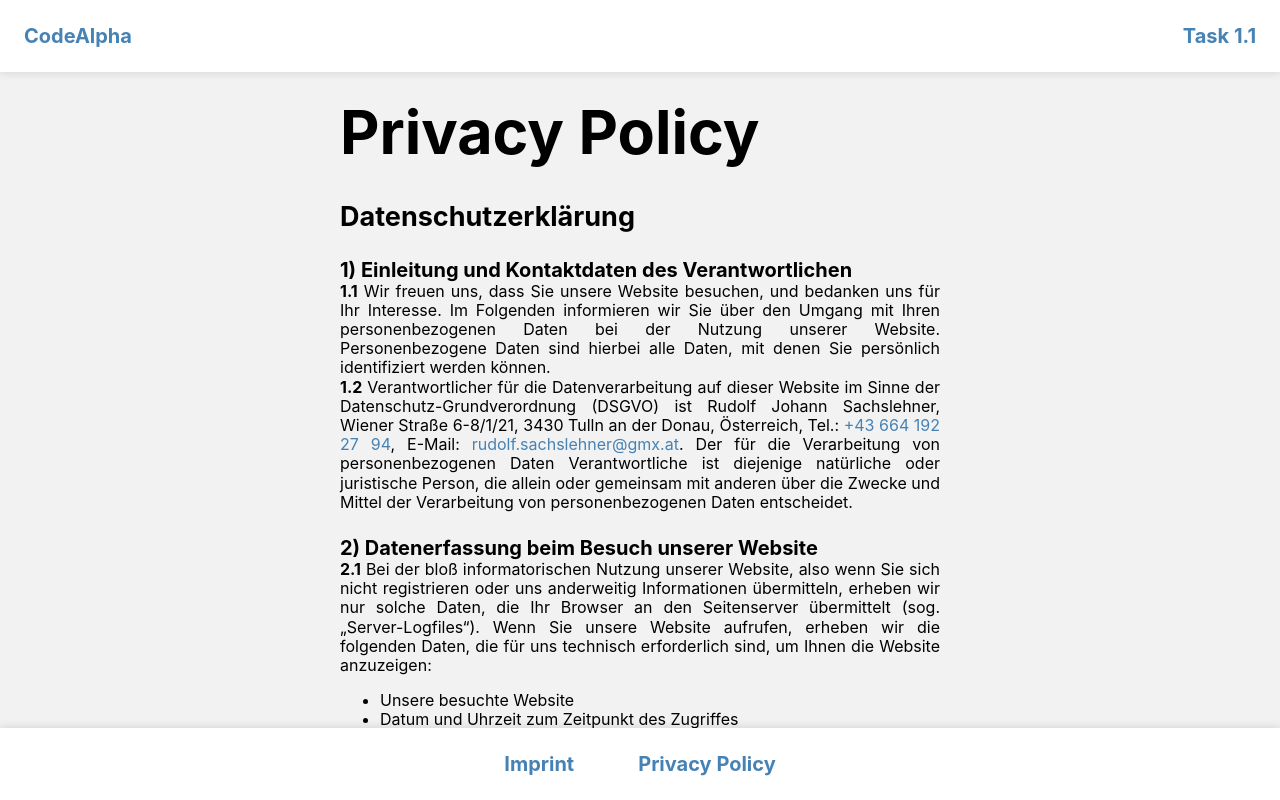
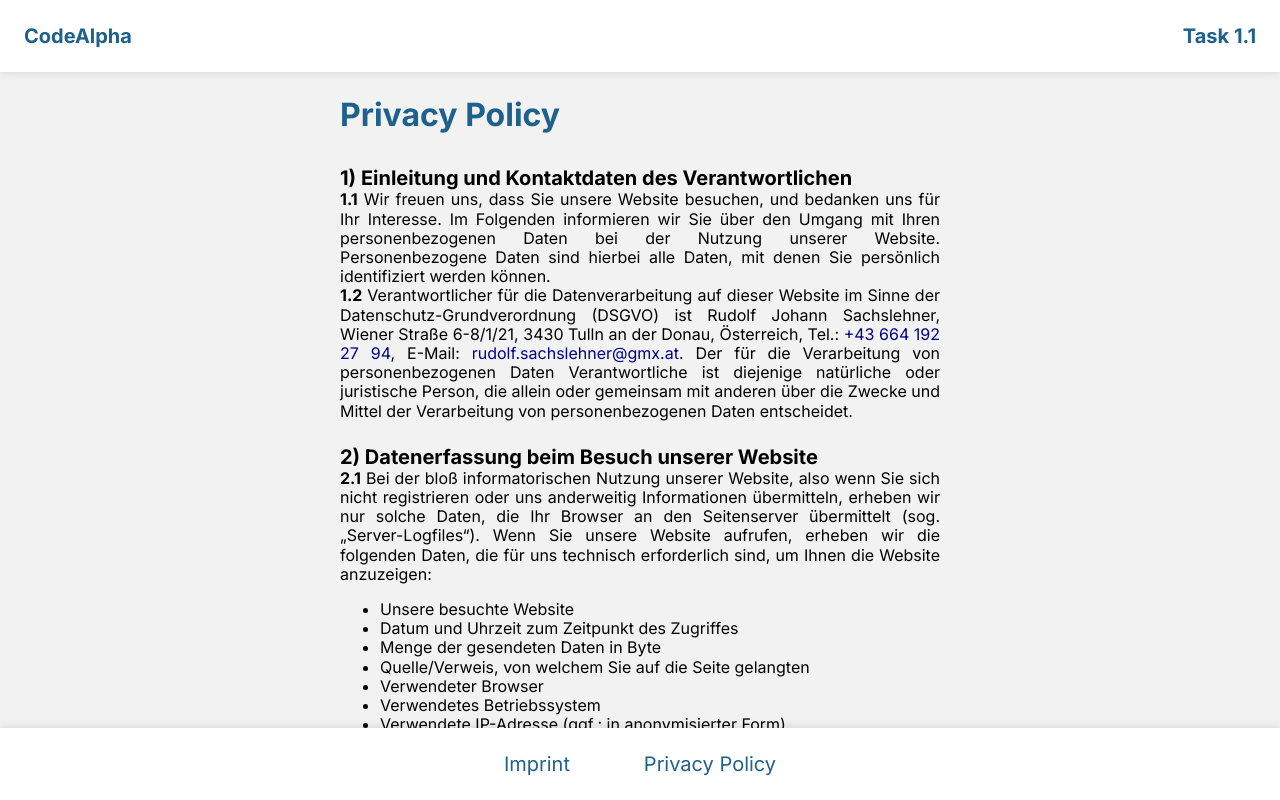
Before and after one commit to ProRuan/CodeAlpha_Age_Calculator, a website: page privacy-policy.html in a window 1280 px wide. Drawn offline with Linux system fonts and the light colour scheme.

Commit message:
completed styles

```diff
--- a/assets/styles/legal-text.css
+++ b/assets/styles/legal-text.css
@@ -1,100 +1,50 @@
-body {
-    margin: 0;
-    min-height: 100vh;
-    font-family: 'Inter', Arial, Helvetica, sans-serif;
-    font-size: 16px;
-    font-weight: 400;
-    line-height: 19.2px;
-    color: black;
-    background-color: rgba(0, 0, 0, 0.05);
-    display: flex;
-    flex-direction: column;
-    justify-content: space-between;
+main {
+    box-sizing: border-box;
+    padding: 24px;
+    overflow-y: auto;
 }
 
-/* header styles - start */
-header {
-    padding: 24px;
-    background-color: white;
-    box-shadow: 0 2px 8px 0 rgba(0, 0, 0, 0.1);
-    display: flex;
-    justify-content: space-between;
-    align-items: center;
-}
-
-.header-text {
-    font-family: 'Inter', Arial, Helvetica, sans-serif;
-    font-size: 20px;
-    font-weight: 700;
-    line-height: 24px;
-    color: steelblue;
-}
-
-.profile {
-    border-radius: 50%;
-    width: 40px;
-    height: 40px;
-    background-color: steelblue;
-    display: flex;
-    justify-content: center;
-    align-items: center;
-}
-
-.profile-text {
-    font-family: 'Inter', Arial, Helvetica, sans-serif;
-    font-size: 14px;
-    font-weight: 400;
-    line-height: 16.8px;
-    text-align: center;
-    color: white;
-}
-
-/* header styles - end */
-
-/* add missing styles!!!*/
-
-/* other styles - start */
-
-.other-component {
-    /* box-sizing: border-box;
-    padding: 110px 96px; */
+.legal-text {
     max-width: 600px;
+    height: 100%;
+    font-size: 16px;
+    line-height: 19.2px;
     display: flex;
     flex-direction: column;
     gap: 32px;
-    /* min-height: 100%; */
-    color: black;
+    color: var(--black);
 }
 
-.headline-2 {
-    margin: 0;
-    font-family: 'Inter', Arial, Helvetica, sans-serif;
-    font-size: 61px;
+.headline {
+    font-size: 32px;
     font-weight: 700;
-    line-height: 73.2px;
+    line-height: 38.4px;
+    color: var(--blue);
 }
 
-/* .other-title {
-    max-width: 600px;
-} */
-
-p {
-    margin: 0;
-    text-align: justify;
-}
-
-.other-content {
+.content {
     display: flex;
     flex-direction: column;
     gap: 24px;
-    /* max-width: 600px; */
-    /* max-width: 688px; */
-    /* max-width: 1016px; */
+}
+
+.imprint {
+    display: flex;
+    flex-direction: column;
+    gap: 16px;
+}
+
+.address {
+    font-style: normal;
+}
+
+p {
+    text-align: justify;
 }
 
 .important-link {
     text-decoration: none;
-    color: steelblue;
+    color: darkblue;
 }
 
 .important-link:hover {
@@ -107,102 +57,31 @@ p {
     gap: 8px;
 }
 
-/* rename class + set color! */
-.c-lightblue {
-    color: steelblue;
+h4 {
+    font-size: 20px;
+    font-weight: 700;
+    line-height: 24px;
 }
 
 .copyright {
+    margin: 15px 0 24px 0;
     display: flex;
+    flex-direction: row-reverse;
     justify-content: space-between;
-    /* @include display-row($jc: space-between); */
-    margin: 15px 0 24px 0;
-    flex-direction: row-reverse;
 }
 
-/* other styles - end */
-
-main {
-    box-sizing: border-box;
-    padding: 24px;
-    height: calc(100vh - 144px);
-    overflow-y: auto;
+.footer-link-group {
+    width: 420px;
     display: flex;
-    justify-content: center;
-}
-
-.imprint {
-    display: flex;
-    flex-direction: column;
-    gap: 16px;
-}
-
-h3 {
-    margin: 0;
-    font-family: 'Inter', Arial, Helvetica, sans-serif;
-    font-size: 27px;
-    font-weight: 700;
-    line-height: 32.4px;
-    color: black;
-}
-
-.address {
-    font-style: normal;
-}
-
-h4 {
-    margin: 0;
-    font-family: 'Inter', Arial, Helvetica, sans-serif;
-    font-size: 20px;
-    font-weight: 700;
-    line-height: 24px;
-    color: black;
-}
-
-/* footer styles - start */
-
-footer {
-    padding: 24px;
-    background-color: white;
-    box-shadow: 0 -2px 8px 0 rgba(0, 0, 0, 0.1);
-    display: flex;
-    justify-content: center;
+    justify-content: space-evenly;
     align-items: center;
 }
 
-.footer-link-group {
-    display: flex;
-    justify-content: center;
-    align-items: center;
-    gap: 64px;
-}
-
 .footer-link {
-    font-family: 'Inter', Arial, Helvetica, sans-serif;
-    font-size: 20px;
-    font-weight: 700;
-    line-height: 24px;
-    color: steelblue;
+    color: var(--blue);
     text-decoration: none;
 }
 
 .footer-link:hover {
     text-decoration: underline;
 }
-
-/* footer styles - end */
-
-/* add media queries!!! */
-
-/* @media (max-width: 568px) {
-  .copyright {
-    @include display-column($g: 4px);
-  }
-}
-
-@media (max-width: 340px) {
-  h3 {
-    @include font($fs: 25px, $fw: 700, $lh: 30px);
-    color: $black;
-  }
-} */
--- a/assets/styles/tags.css
+++ b/assets/styles/tags.css
@@ -39,7 +39,7 @@ main {
 
 h1,
 h2,
-h3,
+h4,
 p {
     margin: 0;
 }
--- a/privacy-policy.html
+++ b/privacy-policy.html
@@ -7,6 +7,9 @@
 
     <title>Privacy Policy</title>
 
+    <link rel="stylesheet" href="/assets/fonts/inter.css">
+
+    <link rel="stylesheet" href="/assets/styles/tags.css">
     <link rel="stylesheet" href="/assets/styles/legal-text.css">
 
     <!-- move to assets!!! -->
@@ -15,18 +18,15 @@
 
 <body>
     <header>
-        <span class="header-text">CodeAlpha</span>
-        <span class="header-text">Task 1.1</span>
+        <span>CodeAlpha</span>
+        <span>Task 1.1</span>
     </header>
 
     <main>
-        <section class="other-component">
-            <h2 class="headline-2 other-title">Privacy Policy</h2>
-            <!-- <app-join-title title="Privacy Policy" class="other-title"></app-join-title> -->
+        <section class="legal-text">
+            <h2 class="headline">Privacy Policy</h2>
 
-            <div class="other-content">
-                <h3>Datenschutzerkl&auml;rung</h3>
-
+            <div class="content">
                 <article>
                     <h4>1&#41; Einleitung und Kontaktdaten des Verantwortlichen</h4>
                     <p><b>1.1</b>&nbsp;Wir freuen uns, dass Sie unsere Website besuchen, und bedanken uns f&uuml;r Ihr
```
Also changed, not shown: imprint.html (+8 -8 lines), index.html (+3 -7 lines), assets/styles/age-calculator.css (renamed from assets/styles/style.css).
